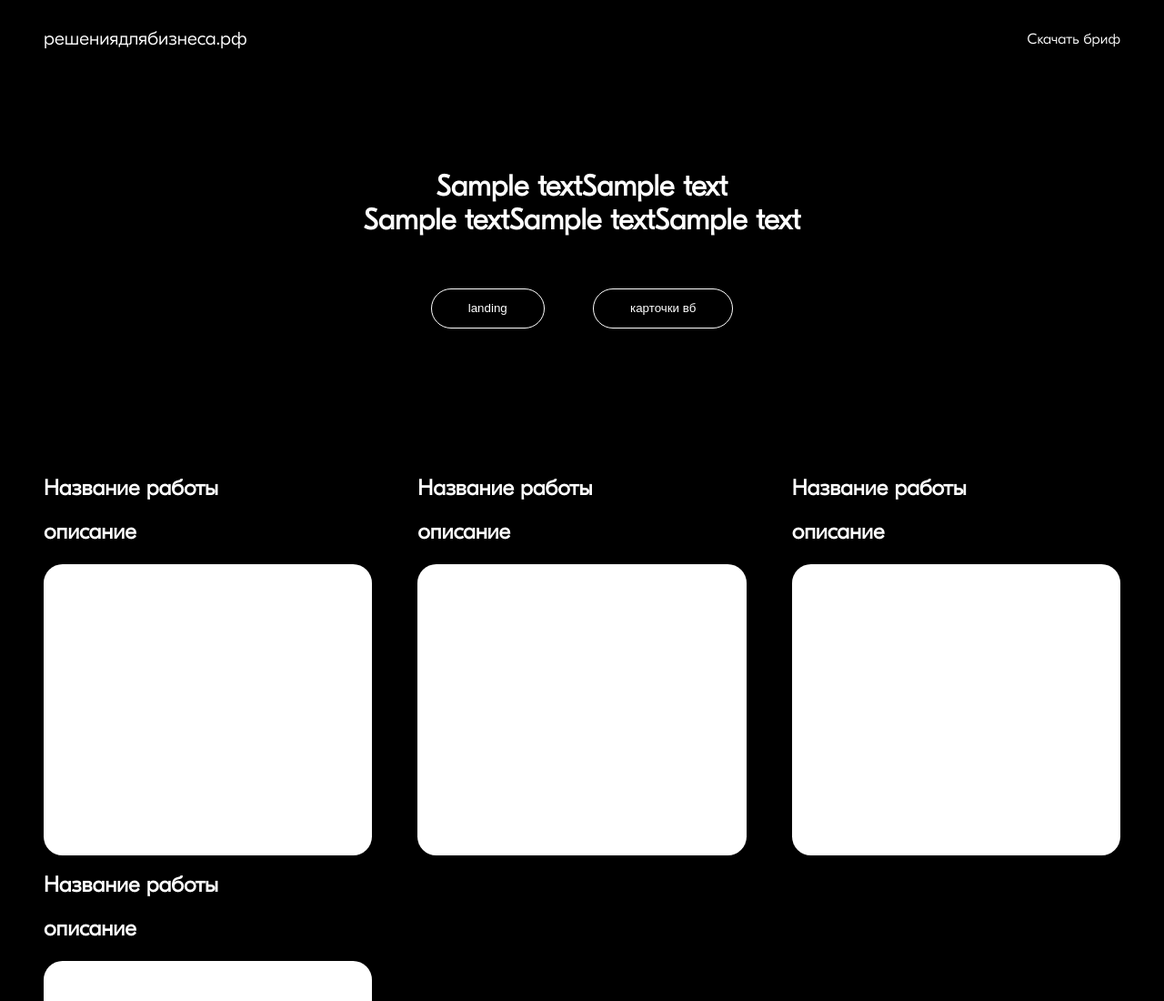
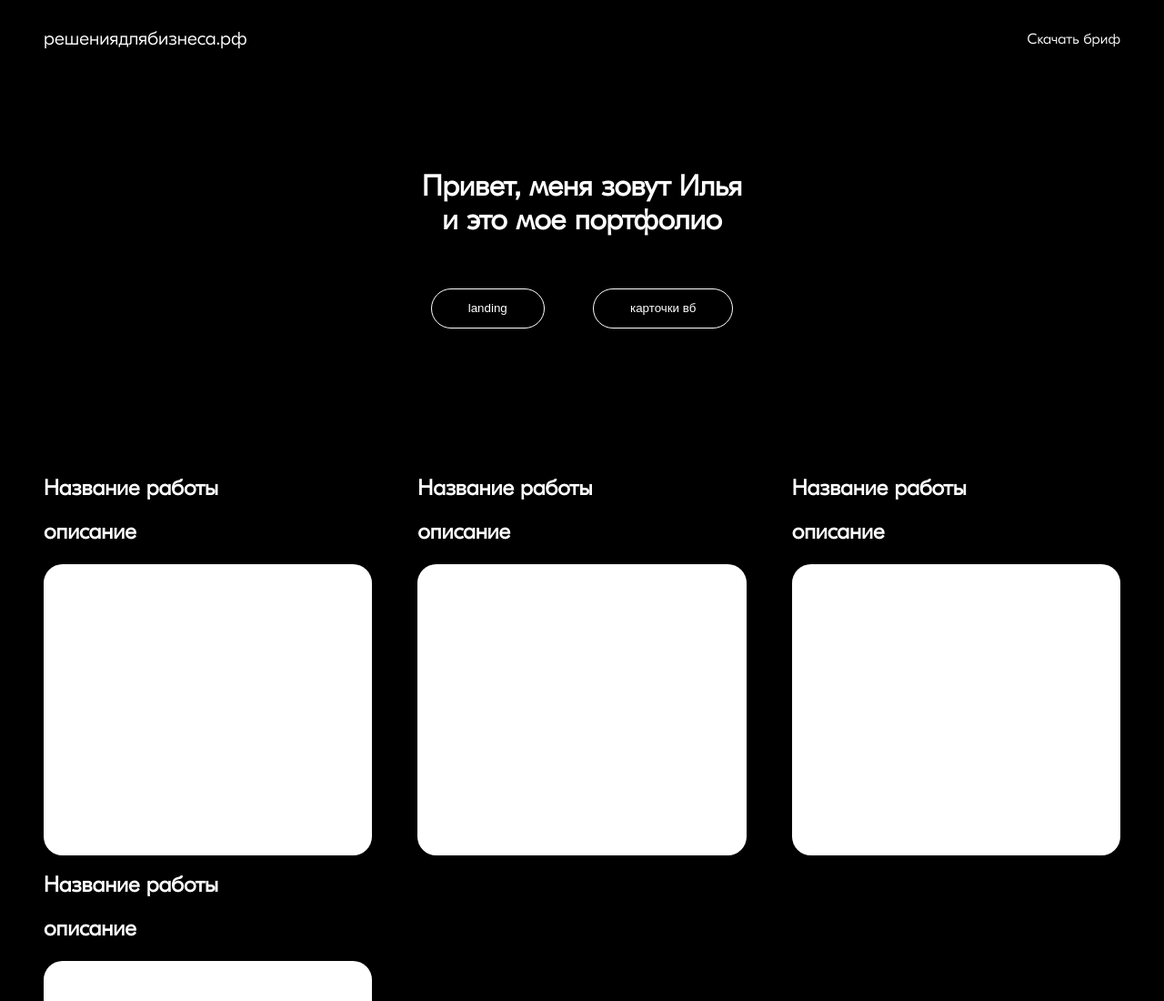
Before and after one commit to felix-lp/landing1, a plain HTML site: page index.html in a window 1280 px wide. Shown: the top 1100 px of the page at 91% size. Drawn offline with Linux system fonts and the light colour scheme.

Commit message:
modified:   index.html

```diff
--- a/index.html
+++ b/index.html
@@ -13,7 +13,7 @@
                 </div>
             </div>
             <div class="heading">
-                <h1>Sample textSample text<br>Sample textSample textSample text</h1>
+                <h1>Привет, меня зовут Илья <br> и это мое портфолио</h1>
                 <div class="heading_tabs">
                     <button class="button">landing</button>
                     <button class="button">карточки вб</button>
```
